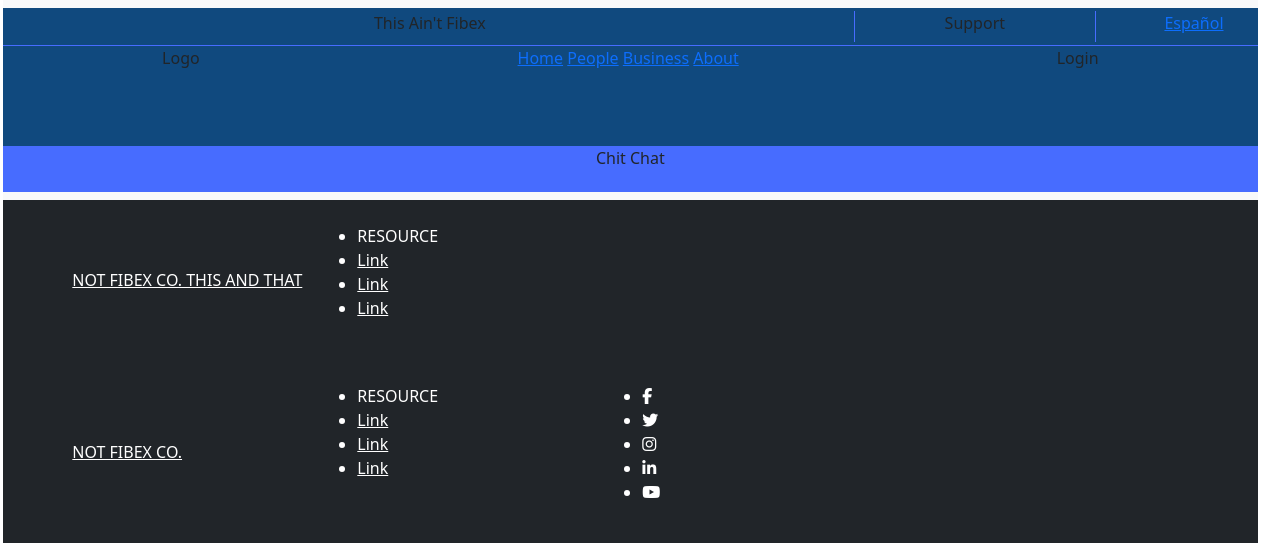
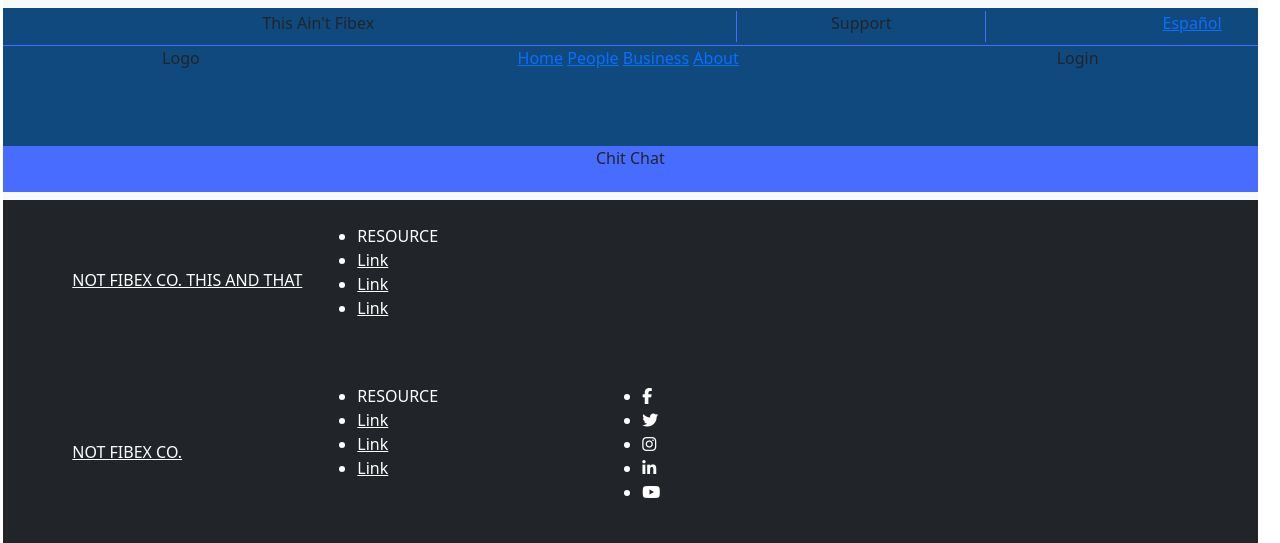
Before and after one commit to laponte16/isp-sample, a PHP site: page / in a window 1280 px wide. Shown: the top 543 px of the page. Run offline with PHP 8.4, Linux system fonts and the light colour scheme; some libraries are stand-ins or nearby versions.

Commit message:
Update styles.css

```diff
--- a/styles.css
+++ b/styles.css
@@ -39,7 +39,7 @@ nav{
     align-items: stretch;
 }
 .navTop1{
-    width: 70%;
+    width: 50%;
 }
 .navTop2{
     width: 20%;
```
